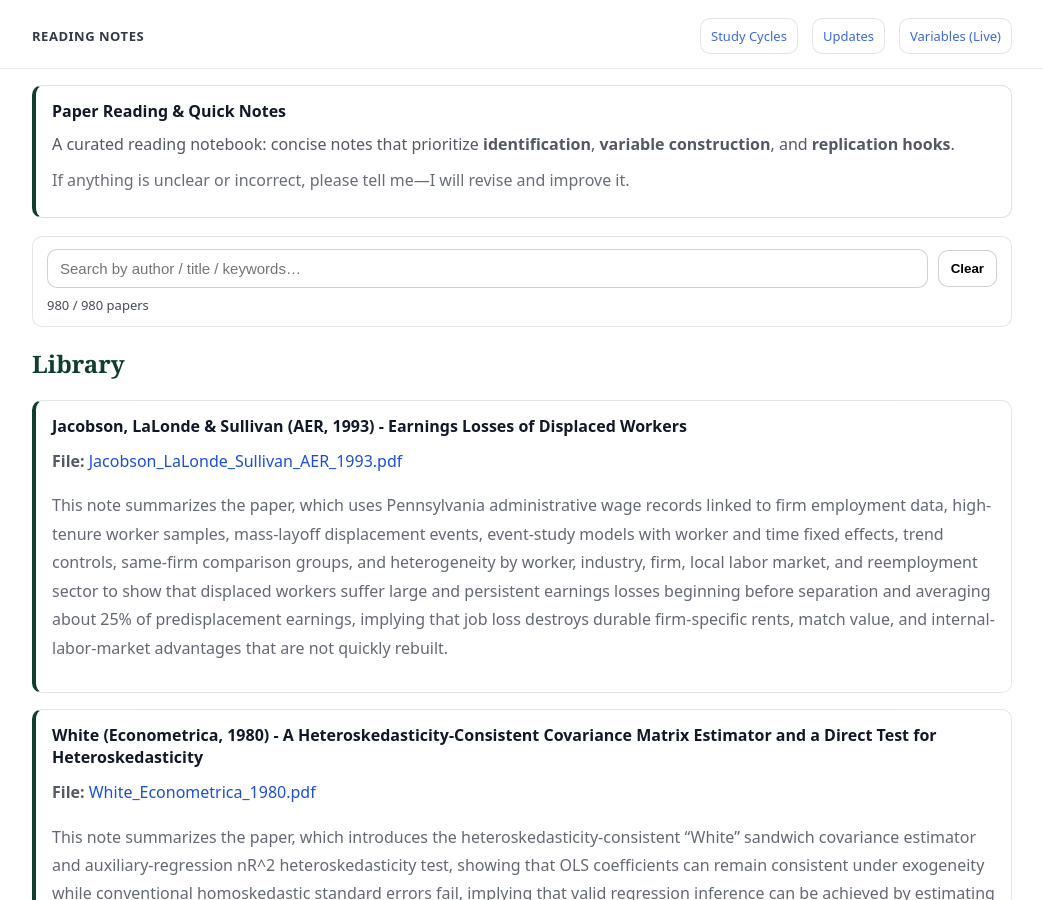
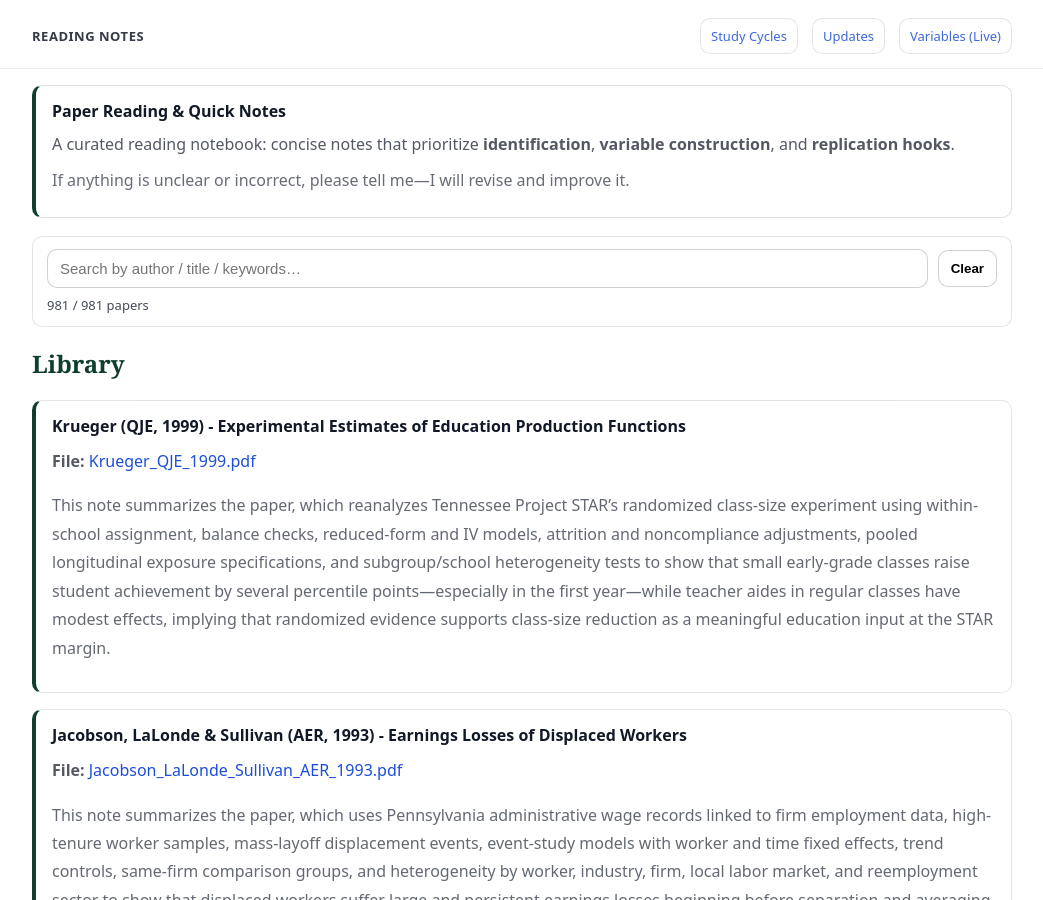
Before and after one commit to yaxinzn/study-archive, a Jekyll site: the page built from reading/index.md, in a window 1280 px wide and 900 px high. Shown: the whole window, without its empty margins (118-1161 px from the left). Built offline with Jekyll 4.4.1, drawn with Linux system fonts in a browser that asks for light colours.

Commit message:
Reading: add/update Krueger_QJE_1999.pdf

```diff
--- a/_data/reading.yml
+++ b/_data/reading.yml
@@ -1,3 +1,7 @@
+- title: "Krueger (QJE, 1999) - Experimental Estimates of Education Production Functions"
+  file: "Krueger_QJE_1999.pdf"
+  desc: "This note summarizes the paper, which reanalyzes Tennessee Project STAR’s randomized class-size experiment using within-school assignment, balance checks, reduced-form and IV models, attrition and noncompliance adjustments, pooled longitudinal exposure specifications, and subgroup/school heterogeneity tests to show that small early-grade classes raise student achievement by several percentile points—especially in the first year—while teacher aides in regular classes have modest effects, implying that randomized evidence supports class-size reduction as a meaningful education input at the STAR margin."
+
 - title: "Jacobson, LaLonde & Sullivan (AER, 1993) - Earnings Losses of Displaced Workers"
   file: "Jacobson_LaLonde_Sullivan_AER_1993.pdf"
   desc: "This note summarizes the paper, which uses Pennsylvania administrative wage records linked to firm employment data, high-tenure worker samples, mass-layoff displacement events, event-study models with worker and time fixed effects, trend controls, same-firm comparison groups, and heterogeneity by worker, industry, firm, local labor market, and reemployment sector to show that displaced workers suffer large and persistent earnings losses beginning before separation and averaging about 25% of predisplacement earnings, implying that job loss destroys durable firm-specific rents, match value, and internal-labor-market advantages that are not quickly rebuilt."
```
Also changed, not shown: 1 other file.
